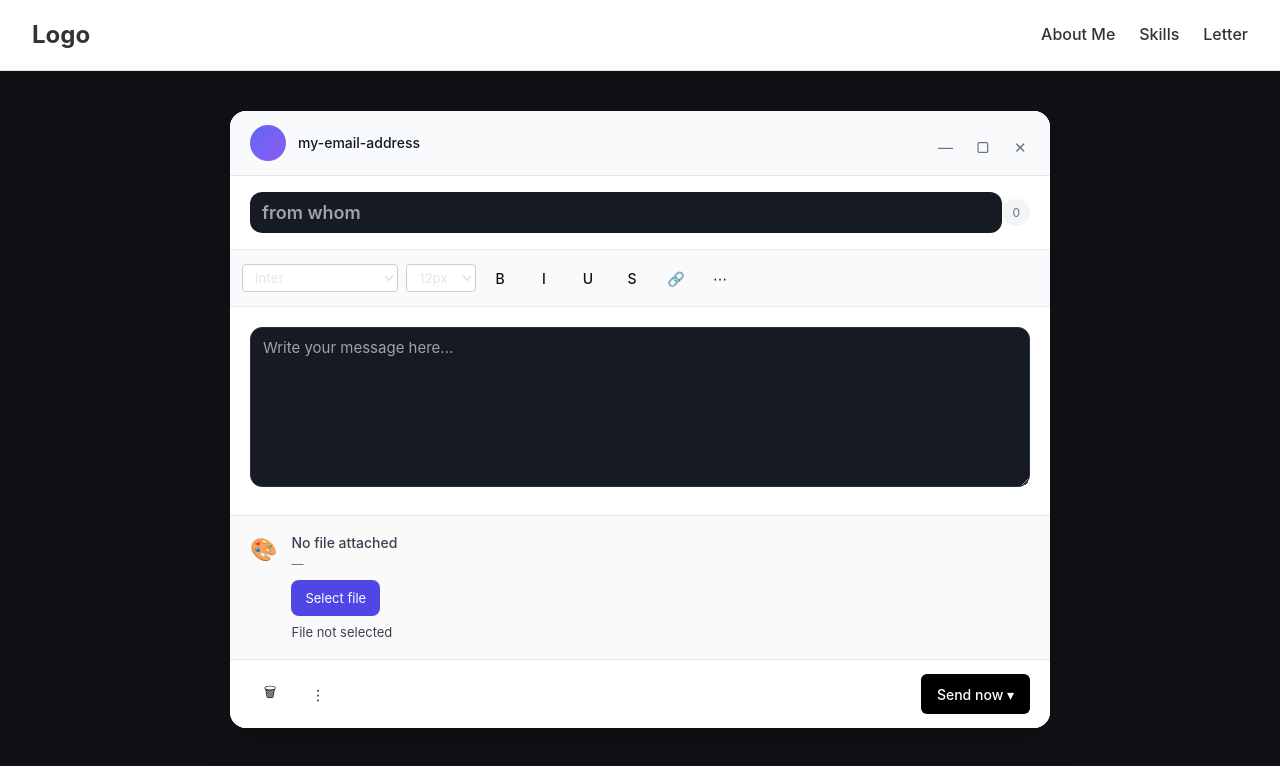
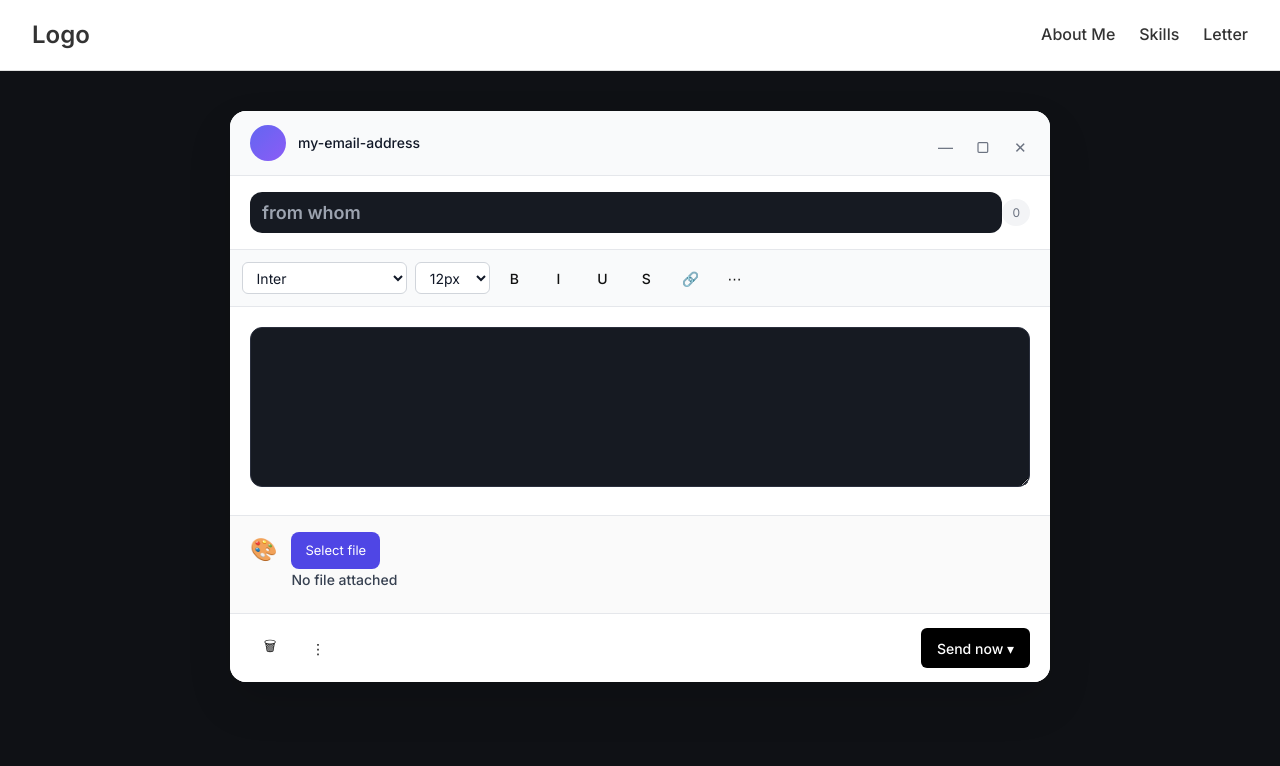
Before and after one commit to AlexandruChet/my-website-business-card, a React (Vite) app in the folder client/: page /writing_a_letter in a window 1280 px wide. Shown: the top 766 px of the page. Built offline with nearby package versions, Linux system fonts and the light colour scheme.

Commit message:
I improved my code.

```diff
--- a/client/src/assets/styles/fontsSelector.css
+++ b/client/src/assets/styles/fontsSelector.css
@@ -1,18 +1,39 @@
+@import url('https://fonts.googleapis.com/css2?family=Inter:wght@400;500;600&family=Roboto:wght@400;500;700&display=swap');
+
 .font-selector {
   display: flex;
   gap: 0.5rem;
+  align-items: center;
 
   select {
-    padding: 0.25rem 0.5rem;
-    border: 1px solid #ccc;
-    border-radius: 4px;
-    font-family: inherit;
-    background-color: #fff;
+    padding: 0.35rem 0.6rem;
+    border: 1px solid #d1d5db;
+    border-radius: 6px;
+    font-family: 'Inter', 'Roboto', Arial, sans-serif;
+    font-size: 14px;
+    background-color: #ffffff;
+    color: #111827;
     cursor: pointer;
+    transition: all 0.2s ease-in-out;
 
     &:focus {
       outline: none;
-      border-color: #007bff;
+      border-color: #6366f1;
+      box-shadow: 0 0 0 3px rgba(99, 102, 241, 0.2);
+      background-color: #f9fafb;
+    }
+
+    &:hover {
+      border-color: #4f46e5;
+      background-color: #f3f4f6;
+    }
+  }
+
+  @media (max-width: 400px) {
+    flex-direction: column;
+    align-items: stretch;
+    select {
+      width: 100%;
     }
   }
 }
--- a/client/src/components/WriteLetter.tsx
+++ b/client/src/components/WriteLetter.tsx
@@ -1,58 +1,46 @@
-import { type FC, useEffect, useState, ChangeEvent } from "react";
+import { type FC, useEffect, useState } from "react";
 import Toolbar from "../ui/toolbar/toolbarUI";
 import FontSelector from "../ui/fontSelector/FontSelector";
 import { Button } from "../ui/button/btn_ui";
 import "../assets/styles/write-letter.css";
 import useWindowState from "../hooks/VisibleHook";
+import { useFileInput } from "../hooks/userInput";
 
 const WriteLetter: FC = () => {
   const [text, setText] = useState<string>("");
-  const [selectedFile, setSelectedFile] = useState<File | null>(null);
-  const [fileSizeText, setFileSizeText] = useState<string>("");
   const [fontFamily, setFontFamily] = useState<string>("Inter");
   const [fontSize, setFontSize] = useState<number>(15);
 
-  const handleChange = (event: React.ChangeEvent<HTMLTextAreaElement>) => {
-    setText(event.target.value);
+  const {
+    file: selectedFile,
+    fileSizeText,
+    error,
+    handleFileChange,
+    clearFile,
+  } = useFileInput({
+    allowedTypes: [
+      "application/pdf",
+      "application/msword",
+      "application/vnd.openxmlformats-officedocument.wordprocessingml.document",
+    ],
+    maxSizeMB: 5,
+  });
+
+  const handleChange = (e: React.ChangeEvent<HTMLTextAreaElement>) => {
+    setText(e.target.value);
   };
 
   const handleClear = () => setText("");
-
-  const handleFileChange = (e: ChangeEvent<HTMLInputElement>) => {
-    const file = e.target.files?.[0] || null;
-    setSelectedFile(file);
-
-    if (!file) {
-      setFileSizeText("");
-      return;
-    }
-
-    const bytes = file.size;
-
-    if (bytes < 1024) {
-      setFileSizeText(`${bytes} B`);
-    } else if (bytes < 1024 * 1024) {
-      setFileSizeText(`${(bytes / 1024).toFixed(2)} KB`);
-    } else {
-      setFileSizeText(`${(bytes / (1024 * 1024)).toFixed(2)} MB`);
-    }
-  };
 
   const { isVisible, isMinimized, open, close, toggleMinimize } =
     useWindowState();
 
   useEffect(() => {
     const handleKeyDown = (e: KeyboardEvent) => {
-      if (e.key.toLowerCase() === "w") {
-        open();
-      }
+      if (e.key.toLowerCase() === "w") open();
     };
-
     window.addEventListener("keydown", handleKeyDown);
-
-    return () => {
-      window.removeEventListener("keydown", handleKeyDown);
-    };
+    return () => window.removeEventListener("keydown", handleKeyDown);
   }, [open]);
 
   if (!isVisible) return null;
@@ -64,7 +52,6 @@ const WriteLetter: FC = () => {
           <div className="avatar" />
           <span className="email">my-email-address</span>
         </div>
-
         <div className="window-actions">
           <button onClick={toggleMinimize}>—</button>
           <button onClick={toggleMinimize}>▢</button>
@@ -90,7 +77,6 @@ const WriteLetter: FC = () => {
                 setFontSize(size);
               }}
             />
-
             <Button variant="ghost" size="icon">
               B
             </Button>
@@ -116,9 +102,8 @@ const WriteLetter: FC = () => {
               value={text}
               onChange={handleChange}
               className="editor-textarea"
-              placeholder="Write your message here..."
               style={{
-                fontFamily: fontFamily,
+                fontFamily,
                 fontSize: `${fontSize}px`,
               }}
             />
@@ -128,24 +113,26 @@ const WriteLetter: FC = () => {
             <div className="file">
               <span className="file-icon">🎨</span>
               <div>
-                <div className="file-name">No file attached</div>
-                <div className="file-size">—{fileSizeText}</div>
-                <div>
                 <input
                   type="file"
                   hidden
                   id="fileInput"
-                    accept=".pdf,.doc,.docx"
                   onChange={handleFileChange}
                 />
+                <label htmlFor="fileInput">Select file</label>
 
-                  <label htmlFor="fileInput">Select file</label>
-                  {selectedFile ? (
-                    <p>File Selected: {selectedFile.name}</p>
-                  ) : (
-                    <p>File not selected</p>
+                <div className="file-name">
+                  {selectedFile ? selectedFile.name : "No file attached"}
+                </div>
+                <div className="file-size">
+                  {fileSizeText && `—${fileSizeText}`}
+                </div>
+                {error && <p className="error">{error}</p>}
+                {selectedFile && (
+                  <Button variant="ghost" size="icon" onClick={clearFile}>
+                    🗑 Clear
+                  </Button>
                 )}
-                </div>
               </div>
             </div>
           </div>
@@ -159,7 +146,6 @@ const WriteLetter: FC = () => {
                 ⋮
               </Button>
             </div>
-
             <div className="footer-right">
               <Button variant="default">Send now ▾</Button>
             </div>
--- /dev/null
+++ b/client/src/hooks/userInput.tsx
@@ -0,0 +1,66 @@
+import { useState, type ChangeEvent } from "react";
+
+interface UseFileInputOptions {
+  allowedTypes?: string[];
+  maxSizeMB?: number;
+}
+
+const formatFileSize = (bytes: number): string => {
+  if (bytes < 1024) return `${bytes} B`;
+  if (bytes < 1024 * 1024) return `${(bytes / 1024).toFixed(2)} KB`;
+  return `${(bytes / (1024 * 1024)).toFixed(2)} MB`;
+};
+
+export const useFileInput = (
+  options: UseFileInputOptions = {}
+) => {
+  const { allowedTypes, maxSizeMB } = options;
+
+  const [file, setFile] = useState<File | null>(null);
+  const [fileSizeText, setFileSizeText] = useState("");
+  const [error, setError] = useState<string | null>(null);
+
+  const handleFileChange = (e: ChangeEvent<HTMLInputElement>) => {
+    const selectedFile = e.target.files?.[0] || null;
+    setError(null);
+
+    if (!selectedFile) {
+      setFile(null);
+      setFileSizeText("");
+      return;
+    }
+
+    if (
+      allowedTypes &&
+      !allowedTypes.includes(selectedFile.type)
+    ) {
+      setError("Invalid file type");
+      return;
+    }
+
+    if (
+      maxSizeMB &&
+      selectedFile.size > maxSizeMB * 1024 * 1024
+    ) {
+      setError(`File must be smaller than ${maxSizeMB}MB`);
+      return;
+    }
+
+    setFile(selectedFile);
+    setFileSizeText(formatFileSize(selectedFile.size));
+  };
+
+  const clearFile = () => {
+    setFile(null);
+    setFileSizeText("");
+    setError(null);
+  };
+
+  return {
+    file,
+    fileSizeText,
+    error,
+    handleFileChange,
+    clearFile,
+  };
+};
```
Lines whose indentation alone changed are shown as unchanged.
